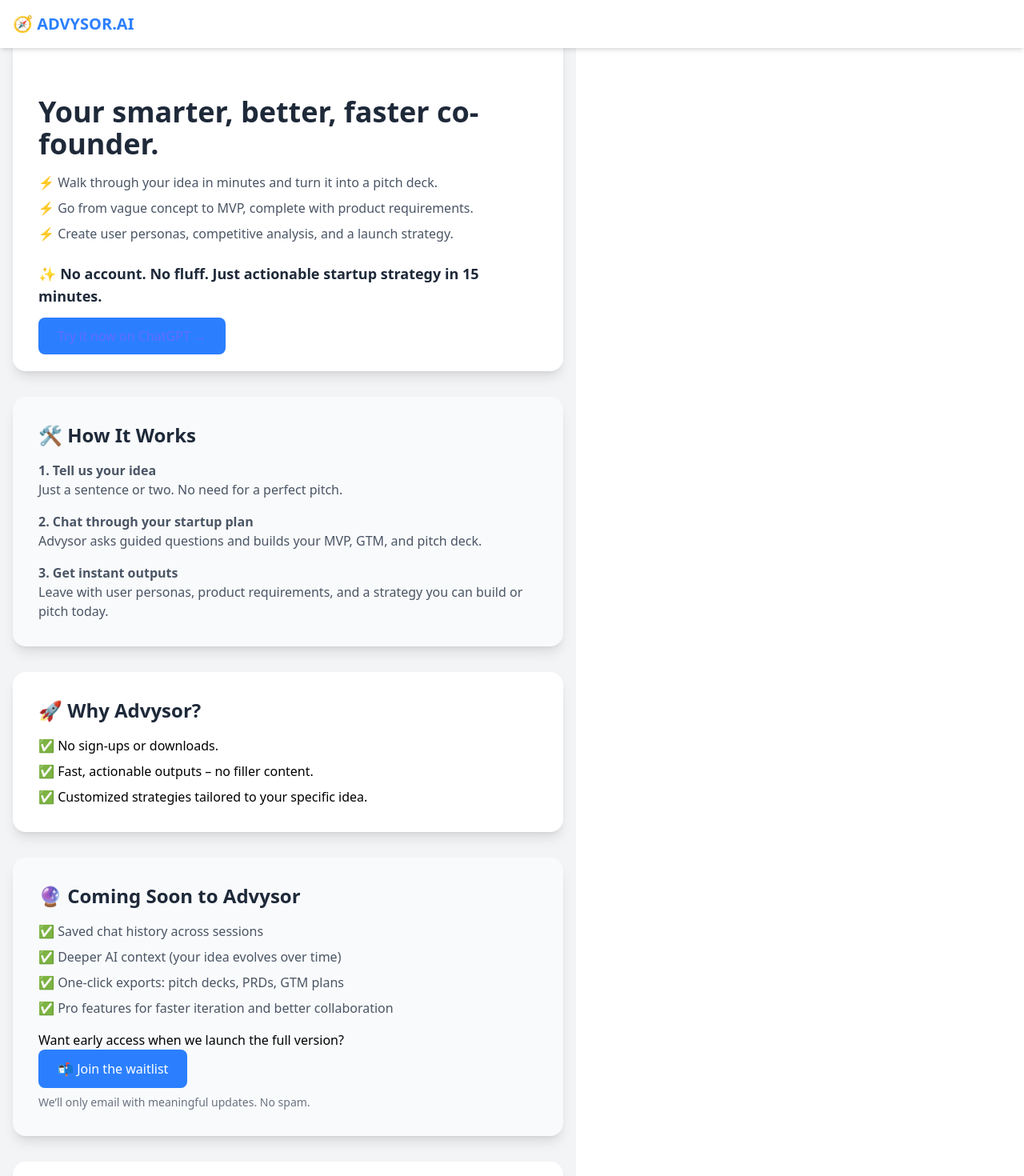
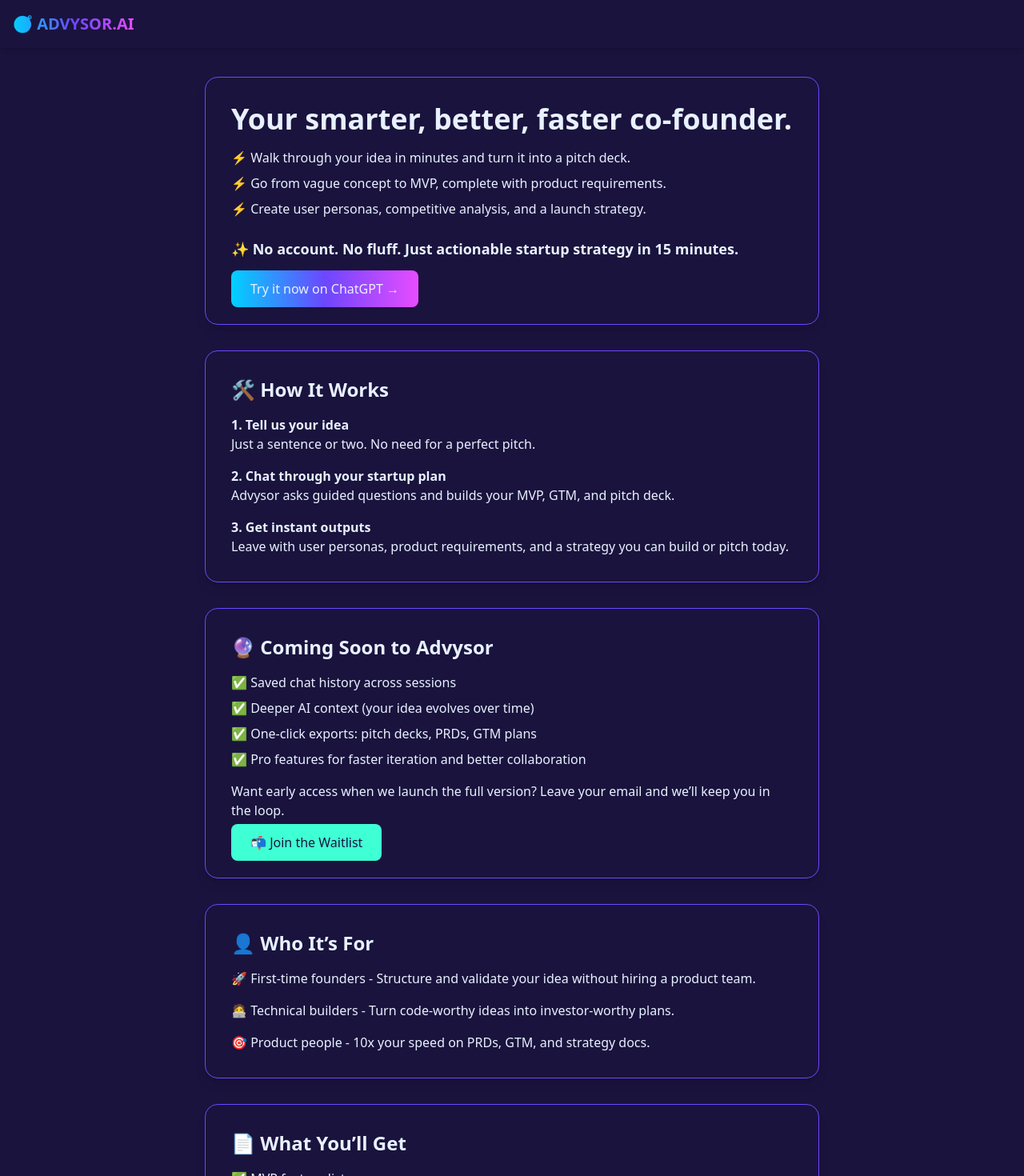
Before and after one commit to hryanjones/advysor.ai, a React (Vite) app: page / in a window 1280 px wide. Shown: the top 1470 px of the page at 80% size. Built offline with nearby package versions, Linux system fonts and the light colour scheme.

Commit message:
Apply changes for theming (ChatGPT).

```diff
--- a/src/components/Homepage.tsx
+++ b/src/components/Homepage.tsx
@@ -2,74 +2,63 @@
 
 export default function HomePage() {
     return (
-        <div className="min-h-screen bg-gray-100 p-4 flex flex-col items-center">
+        <div className="min-h-screen bg-background text-primary-text p-4 flex flex-col items-center">
             {/* Sticky Navbar */}
-            <div className="w-full bg-white shadow-md fixed top-0 left-0 p-4 flex justify-between items-center z-10">
-                <span className="text-xl font-bold text-blue-500">🧭 ADVYSOR.AI</span>
+            <div className="w-full bg-background shadow-md fixed top-0 left-0 p-4 flex justify-between items-center z-10">
+                <span className="text-xl font-bold bg-accent-gradient bg-clip-text text-transparent">🧭 ADVYSOR.AI</span>
             </div>
 
             {/* Main Content */}
-            <div className="pt-20 max-w-3xl w-full bg-white rounded-2xl shadow-lg p-8 mt-6">
+            <div className="mt-20 max-w-3xl w-full bg-background border border-[#6C47FF] rounded-2xl shadow-lg p-8 mt-6">
                 {/* Hero Section */}
-                <h1 className="text-4xl font-bold text-gray-800 mb-4">Your smarter, better, faster co-founder.</h1>
-                <ul className="text-gray-600 mb-6 space-y-2">
+                <h1 className="text-4xl font-bold mb-4">Your smarter, better, faster co-founder.</h1>
+                <ul className="mb-6 space-y-2">
                     <li>⚡ Walk through your idea in minutes and turn it into a pitch deck.</li>
                     <li>⚡ Go from vague concept to MVP, complete with product requirements.</li>
                     <li>⚡ Create user personas, competitive analysis, and a launch strategy.</li>
                 </ul>
-                <p className="text-lg font-semibold text-gray-800 mb-6">
+                <p className="text-lg font-semibold mb-6">
                     ✨ No account. No fluff. Just actionable startup strategy in 15 minutes.
                 </p>
-                <a href="#" className="bg-blue-500 text-white px-6 py-3 rounded-lg hover:bg-blue-600">Try it now on ChatGPT →</a>
+                <a href="#" className="bg-accent-gradient text-background px-6 py-3 rounded-lg hover:bg-cta">Try it now on ChatGPT →</a>
             </div>
 
             {/* How It Works Section */}
-            <div className="max-w-3xl w-full bg-gray-50 rounded-2xl shadow-lg p-8 mt-8">
-                <h2 className="text-2xl font-bold text-gray-800 mb-4">🛠️ How It Works</h2>
-                <ol className="text-gray-600 space-y-4">
+            <div className="max-w-3xl w-full bg-background border border-[#6C47FF] rounded-2xl shadow-lg p-8 mt-8">
+                <h2 className="text-2xl font-bold mb-4">🛠️ How It Works</h2>
+                <ol className="space-y-4">
                     <li><span className="font-bold">1. Tell us your idea</span><br />Just a sentence or two. No need for a perfect pitch.</li>
                     <li><span className="font-bold">2. Chat through your startup plan</span><br />Advysor asks guided questions and builds your MVP, GTM, and pitch deck.</li>
                     <li><span className="font-bold">3. Get instant outputs</span><br />Leave with user personas, product requirements, and a strategy you can build or pitch today.</li>
                 </ol>
             </div>
 
-            {/* Why Advysor Section */}
-            <div className="max-w-3xl w-full bg-white rounded-2xl shadow-lg p-8 mt-8">
-                <h2 className="text-2xl font-bold text-gray-800 mb-4">🚀 Why Advysor?</h2>
-                <ul className="space-y-2">
-                    <li>✅ No sign-ups or downloads.</li>
-                    <li>✅ Fast, actionable outputs – no filler content.</li>
-                    <li>✅ Customized strategies tailored to your specific idea.</li>
-                </ul>
-            </div>
-
             {/* Coming Soon Section */}
-            <div className="max-w-3xl w-full bg-gray-50 rounded-2xl shadow-lg p-8 mt-8">
-                <h2 className="text-2xl font-bold text-gray-800 mb-4">🔮 Coming Soon to Advysor</h2>
-                <ul className="space-y-2 text-gray-600">
+            <div className="max-w-3xl w-full bg-background border border-[#6C47FF] rounded-2xl shadow-lg p-8 mt-8">
+                <h2 className="text-2xl font-bold mb-4">🔮 Coming Soon to Advysor</h2>
+                <ul className="mb-4 space-y-2">
                     <li>✅ Saved chat history across sessions</li>
                     <li>✅ Deeper AI context (your idea evolves over time)</li>
                     <li>✅ One-click exports: pitch decks, PRDs, GTM plans</li>
                     <li>✅ Pro features for faster iteration and better collaboration</li>
                 </ul>
-                <p className="mt-4">Want early access when we launch the full version?</p>
-                <button className="bg-blue-500 text-white px-6 py-3 rounded-lg hover:bg-blue-600">📬 Join the waitlist</button>
-                <p className="text-sm text-gray-500 mt-2">We’ll only email with meaningful updates. No spam.</p>
+                <p className="mb-4">Want early access when we launch the full version? Leave your email and we’ll keep you in the loop.</p>
+                <a href="#" className="bg-cta text-background px-6 py-3 rounded-lg">📬 Join the Waitlist</a>
             </div>
 
-            {/* Who It's For Section */}
-            <div className="max-w-3xl w-full bg-white rounded-2xl shadow-lg p-8 mt-8">
-                <h2 className="text-2xl font-bold text-gray-800 mb-4">👤 Who It’s For</h2>
-                <ul className="space-y-2">
-                    <li>🚀 First-time founders – Structure and validate your idea without hiring a product team.</li>
-                    <li>🧑‍💻 Technical builders – Turn code-worthy ideas into investor-worthy plans.</li>
-                    <li>🎯 Product people – 10x your speed on PRDs, GTM, and strategy docs.</li>
+            {/* Who It’s For Section */}
+            <div className="max-w-3xl w-full bg-background border border-[#6C47FF] rounded-2xl shadow-lg p-8 mt-8">
+                <h2 className="text-2xl font-bold mb-4">👤 Who It’s For</h2>
+                <ul className="space-y-4">
+                    <li>🚀 First-time founders - Structure and validate your idea without hiring a product team.</li>
+                    <li>🧑‍💻 Technical builders - Turn code-worthy ideas into investor-worthy plans.</li>
+                    <li>🎯 Product people - 10x your speed on PRDs, GTM, and strategy docs.</li>
                 </ul>
             </div>
 
             {/* What You’ll Get Section */}
-            <div className="max-w-3xl w-full bg-gray-50 rounded-2xl shadow-lg p-8 mt-8">
-                <h2 className="text-2xl font-bold text-gray-800 mb-4">📄 What You’ll Get</h2>
+            <div className="max-w-3xl w-full bg-background border border-[#6C47FF] rounded-2xl shadow-lg p-8 mt-8">
+                <h2 className="text-2xl font-bold mb-4">📄 What You’ll Get</h2>
                 <ul className="space-y-2">
                     <li>✅ MVP feature list</li>
                     <li>✅ Product requirements document</li>
@@ -77,6 +66,23 @@
                     <li>✅ Go-to-market plan</li>
                     <li>✅ Auto-generated pitch deck</li>
                 </ul>
+                <p className="mt-4">“It’s like having a product co-founder in your pocket.”</p>
+            </div>
+
+            {/* Testimonials Section */}
+            <div className="max-w-3xl w-full bg-background border border-[#6C47FF] rounded-2xl shadow-lg p-8 mt-8">
+                <h2 className="text-2xl font-bold mb-4">💬 What Early Users Say (Placeholder)</h2>
+                <p>“This gave me more clarity in 15 minutes than hours of solo brainstorming.” – Indie Founder</p>
+                <p>“I shared the output with a developer and got a build quote the same day.” – Non-technical Startup Builder</p>
+            </div>
+
+            {/* Call to Action Section */}
+            <div className="max-w-3xl w-full bg-background border border-[#6C47FF] rounded-2xl shadow-lg p-8 mt-8">
+                <h2 className="text-2xl font-bold mb-4">✅ Call to Action</h2>
+                <div className="space-y-4">
+                    <a href="#" className="bg-accent-gradient text-background px-6 py-3 rounded-lg hover:bg-cta">Try Advysor on ChatGPT →</a>
+                    <a href="#" className="bg-cta text-background px-6 py-3 rounded-lg">Join the Waitlist →</a>
+                </div>
             </div>
         </div>
     );
--- a/src/index.css
+++ b/src/index.css
@@ -1,53 +1,37 @@
+/* FIXME 1: Need this or just below? */
 @import "tailwindcss";
 
+/* FIXME 1: Need this or just above? */
+@tailwind base;
+@tailwind components;
+@tailwind utilities;
+
 :root {
-  font-family: system-ui, Avenir, Helvetica, Arial, sans-serif;
-  line-height: 1.5;
-  font-weight: 400;
-
-  font-synthesis: none;
-  text-rendering: optimizeLegibility;
-  -webkit-font-smoothing: antialiased;
-  -moz-osx-font-smoothing: grayscale;
-}
-body {
-  margin-top: 0;
+  --background: #1A133D;
+  --primary-text: #E8F1FF;
+  --accent-gradient-start: #00D1FF;
+  --accent-gradient-middle: #6C47FF;
+  --accent-gradient-end: #E84CFF;
+  --cta-highlight: #3FFFD4;
 }
 
-#root {
-  max-width: 720px;
+.bg-background {
+  background-color: var(--background);
 }
 
-a {
-  font-weight: 500;
-  color: #646cff;
-  text-decoration: inherit;
-}
-a:hover {
-  color: #535bf2;
+.text-primary-text {
+  color: var(--primary-text);
 }
 
-label.active {
-  font-weight: bold;
-  text-decoration: underline;
+.bg-accent-gradient {
+  background-image: linear-gradient(90deg, var(--accent-gradient-start), var(--accent-gradient-middle), var(--accent-gradient-end));
 }
 
-label.active::before {
-  content: "showing ";
+.bg-cta {
+  background-color: var(--cta-highlight);
+  color: var(--background);
 }
 
-small {
-  font-size: 40%;
+.bg-cta:hover {
+  background-color: var(--accent-gradient-start);
 }
-
-table,
-thead,
-tbody,
-th,
-td {
-  background-color: white;
-}
-
-th {
-  border-bottom: 1px solid currentColor;
-}
```
Also changed, not shown: 1 other file (tests, documents, lock files or other folders).
